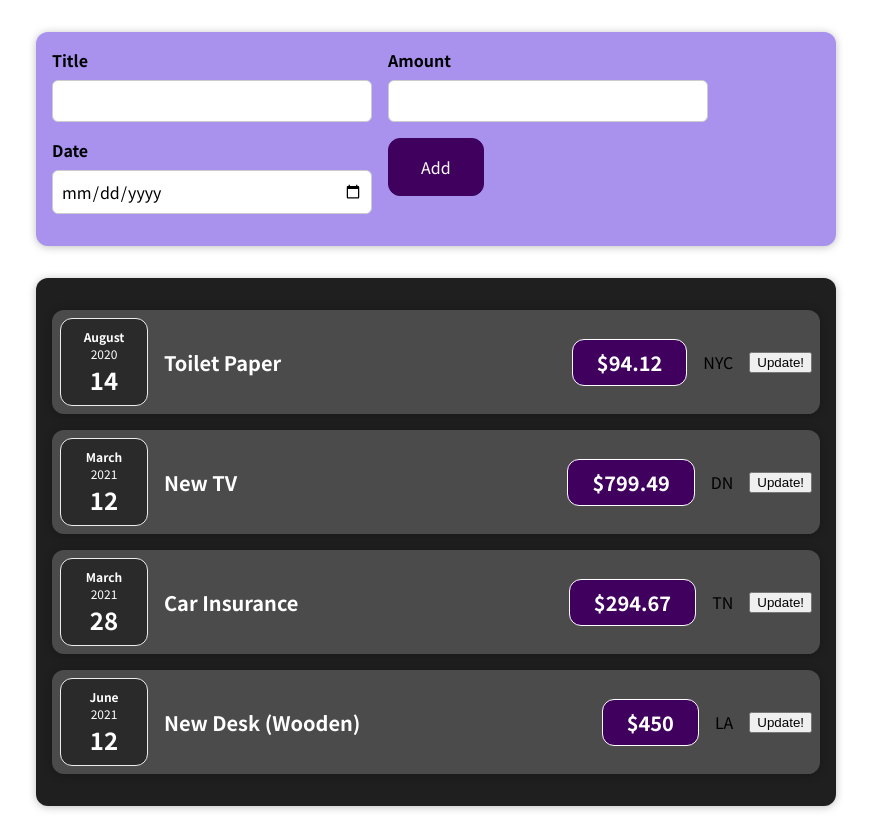
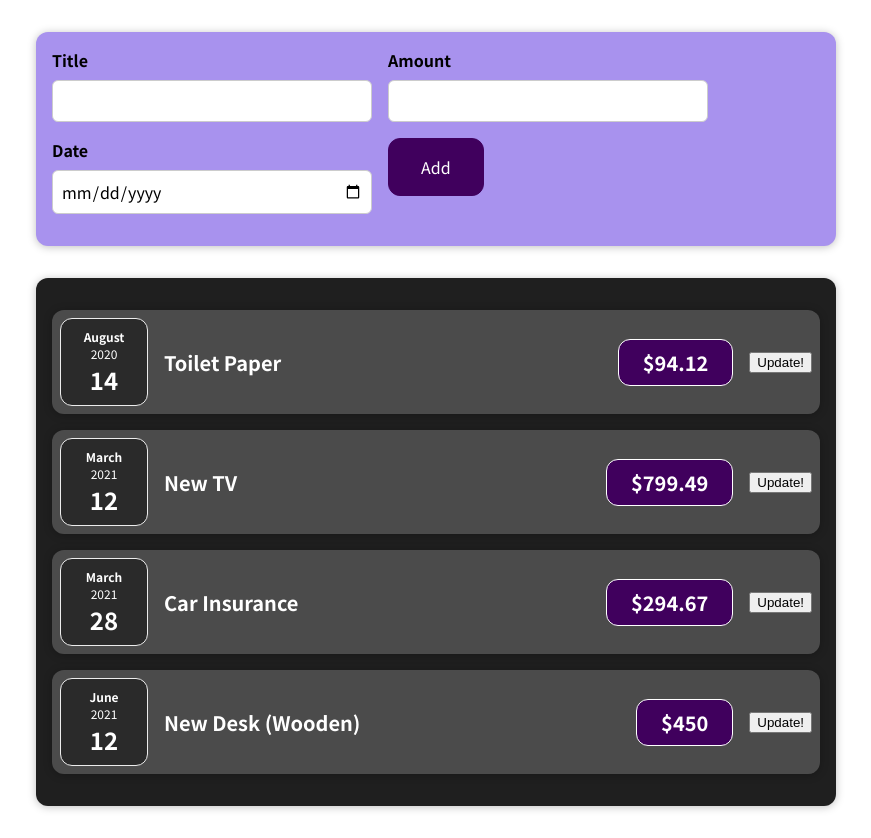
Before and after one commit to SagarPrasad160/React-Starter, a React (Create React App) app: page / in a window 1280 px wide. Shown: the whole page, without its empty margins (204-1075 px from the left). Built offline with nearby package versions, Linux system fonts and the light colour scheme.

Commit message:
add expense to list via form

```diff
--- a/src/App.js
+++ b/src/App.js
@@ -1,10 +1,7 @@
 import Expenses from "./components/Expenses/Expenses";
 import NewExpense from "./components/NewExpenses/NewExpense";
+import { useState } from "react";
 function App() {
-  const addExpense = (newExpense) => {
-    console.log("In APP");
-    console.log(newExpense);
-  };
   const expenses = [
     {
       id: "e1",
@@ -36,10 +33,18 @@ function App() {
     },
   ];
 
+  const [allExpense, setAllExpense] = useState(expenses);
+
+  const addExpense = (newExpense) => {
+    console.log("In APP");
+    console.log(newExpense);
+    setAllExpense((prev) => [...prev, newExpense]);
+  };
+
   return (
     <div>
       <NewExpense addExpense={addExpense} />
-      <Expenses items={expenses} />
+      <Expenses items={allExpense} />
     </div>
   );
 }
--- a/src/components/Expenses/ExpenseTracker.js
+++ b/src/components/Expenses/ExpenseTracker.js
@@ -16,7 +16,6 @@ function Expense(props) {
       <div className="expense-item__description">
         <h2>{props.title}</h2>
         <div className="expense-item__price">${amount}</div>
-        <div>{props.location}</div>
         <button onClick={handleChange}>Update!</button>
       </div>
     </Card>
--- a/src/components/Expenses/Expenses.js
+++ b/src/components/Expenses/Expenses.js
@@ -6,30 +6,13 @@ import Card from "../UI/Card";
 function Expenses(props) {
   return (
     <Card className="expenses">
-      <Expense
-        title={props.items[0].title}
-        amount={props.items[0].amount}
-        date={props.items[0].date}
-        location={props.items[0].location}
-      />
-      <Expense
-        title={props.items[1].title}
-        amount={props.items[1].amount}
-        date={props.items[1].date}
-        location={props.items[1].location}
-      />
-      <Expense
-        title={props.items[2].title}
-        amount={props.items[2].amount}
-        date={props.items[2].date}
-        location={props.items[2].location}
-      />
-      <Expense
-        title={props.items[3].title}
-        amount={props.items[3].amount}
-        date={props.items[3].date}
-        location={props.items[3].location}
-      />
+      {props.items.map((expense) => (
+        <Expense
+          amount={expense.amount}
+          title={expense.title}
+          date={expense.date}
+        />
+      ))}
     </Card>
   );
 }
--- a/src/components/NewExpenses/ExpenseForm.js
+++ b/src/components/NewExpenses/ExpenseForm.js
@@ -21,7 +21,7 @@ function ExpenseForm(props) {
     event.preventDefault();
     const newExpense = {
       title: enteredTitle,
-      date: enteredDate,
+      date: new Date(enteredDate),
       amount: enteredAmount,
     };
     props.saveExpense(newExpense);
```
